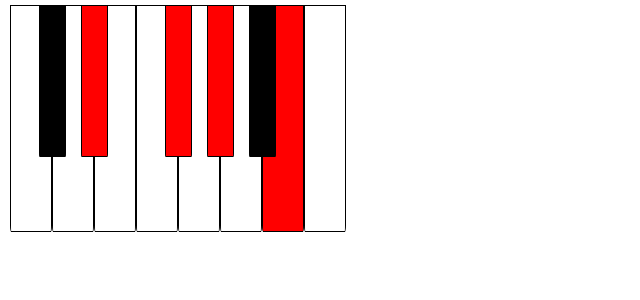
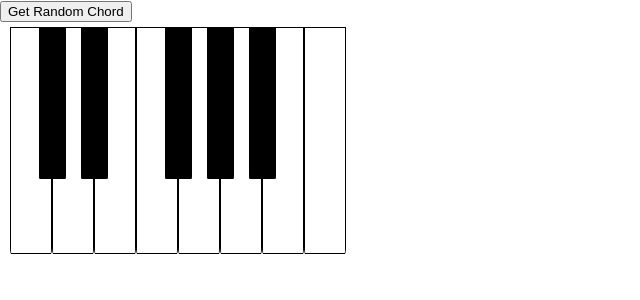
Before and after one commit to t-water/MusicTheoryTools, a React (Create React App) app: page /piano in a window 1280 px wide. Shown: the top 300 px of the page, without its empty margins (0-640 px from the left). Built offline with nearby package versions, Linux system fonts and the light colour scheme; what @fluentui/font-icons-mdl2 would draw is missing.

Commit message:
Problems with piano displaying wrong notes fixed

```diff
--- a/src/components/Key.tsx
+++ b/src/components/Key.tsx
@@ -45,7 +45,7 @@ interface IBaseKeyProps {
     left: number;
     key: React.Key;
     noteSound: INoteSound;
-    selected: boolean;
+    // selected: boolean;
     selectedNotes: number[];
 }
 
@@ -53,6 +53,8 @@ interface IWhiteKeyProps extends IBaseKeyProps{
 }
 
 export const WhiteKey = (props: IWhiteKeyProps) => {
+    const selected: boolean = props.selectedNotes.includes(props.noteSound.Note.DistanceFromC);
+
     console.log('SELECTED NOTES', props.noteSound, props.selectedNotes);
     const whiteKeyWidthHeightRatio: number = 5.626;
 
@@ -63,13 +65,15 @@ export const WhiteKey = (props: IWhiteKeyProps) => {
         left: `${props.left}px`
     }
 
-    return <Key className = {`white-key ${props.selected ? 'selected' : ''}`} noteSound = {props.noteSound} style = {whiteKeyStyle}/>
+    return <Key className = {`white-key ${selected ? 'selected' : ''}`} noteSound = {props.noteSound} style = {whiteKeyStyle}/>
 }
 
 interface IBlackKeyProps extends IBaseKeyProps{
 }
 
 export const BlackKey = (props: IBlackKeyProps) => {
+    const selected: boolean = props.selectedNotes.includes(props.noteSound.Note.DistanceFromC);
+
     console.log('SELECTED NOTES', props.noteSound, props.selectedNotes);
     const blackKeyStyle: React.CSSProperties = {
         border: `${props.borderThickness}px solid black`,
@@ -79,5 +83,5 @@ export const BlackKey = (props: IBlackKeyProps) => {
         zIndex: 1
     }
 
-    return <Key className = {`black-key ${props.selected ? 'selected' : ''}`} noteSound = {props.noteSound} style = {blackKeyStyle} />
+    return <Key className = {`black-key ${selected ? 'selected' : ''}`} noteSound = {props.noteSound} style = {blackKeyStyle} />
 }
--- a/src/components/Piano.tsx
+++ b/src/components/Piano.tsx
@@ -14,17 +14,19 @@ interface IPianoProps {
 const Piano = (props: IPianoProps) => {
     const getRandomChord = useGetRandomChord();
 
+    const [randomChordNotes, setRandomChordNotes] = useState<number[]>([]);
+
     const getRandomChordNotes = () => {
-        return getRandomChord().Notes.map((note: Note) => {
+        const notes = getRandomChord().Notes.map((note: Note) => {
             return note.DistanceFromC;
         });
+
+        setRandomChordNotes(notes);
     }
 
-    const [randomChordNotes, setRandomChordNotes] = useState<number[]>(getRandomChordNotes);
-
-    useEffect(() => {
-        console.log('EFFECT CHORD NOTES', randomChordNotes);
-    }, [randomChordNotes]);
+    // useEffect(() => {
+    //     console.log('EFFECT CHORD NOTES', randomChordNotes);
+    // }, [randomChordNotes]);
 
     const getNoteSoundDistanceFromAZero = (noteSound: NoteSoundsName): number => {
         let noteSoundObject: INoteSound;
@@ -54,9 +56,9 @@ const Piano = (props: IPianoProps) => {
     let currentWidth: number = 0;
 
     const keys: JSX.Element[] = noteSoundsInUse.map((sound: INoteSound, i: number) => {
-        const noteIsSelected: boolean = randomChordNotes.includes(sound.Note.DistanceFromC);
+        // const noteIsSelected: boolean = randomChordNotes.includes(sound.Note.DistanceFromC);
 
-        console.log('RANDOM CHORD NOTES In Loop', randomChordNotes);
+        console.log('LOOP RANDOM CHORD NOTES: ', randomChordNotes);
 
         if (!sound.Note.IsAccidental) {
             const whiteKey: JSX.Element = (
@@ -66,7 +68,7 @@ const Piano = (props: IPianoProps) => {
                     borderThickness = {whiteKeyBorderThickness}
                     left = {currentWidth}
                     noteSound = {sound}
-                    selected = {noteIsSelected}
+                    // selected = {noteIsSelected}
                     selectedNotes={[...randomChordNotes]}
                 />
             )
@@ -84,7 +86,7 @@ const Piano = (props: IPianoProps) => {
                     borderThickness = {blackKeyBorderThickness}
                     left = {currentWidth - halfBlackWidth}
                     noteSound = {sound}
-                    selected = {noteIsSelected}
+                    // selected = {noteIsSelected}
                     selectedNotes={[...randomChordNotes]}
                 />
             );
@@ -92,8 +94,13 @@ const Piano = (props: IPianoProps) => {
     });
 
     return (
-        <div style = {{margin: '5px 10px', position: 'relative'}}>
-            {keys}
+        <div>
+            <div>
+                <button onClick={getRandomChordNotes}>Get Random Chord</button>
+            </div>
+            <div style = {{margin: '5px 10px', position: 'relative'}}>
+                {keys}
+            </div>
         </div>
     )
 }
```
Also changed, not shown: 1 other file (tests, documents, lock files or other folders).
